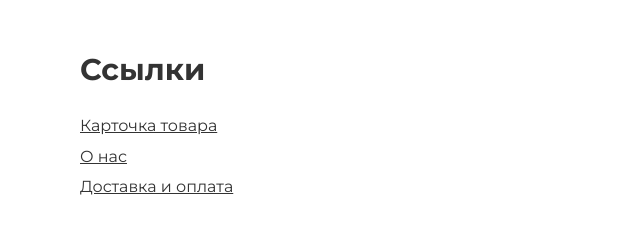
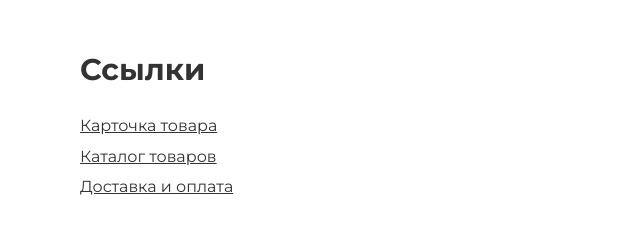
Before and after one commit to pit6262/naradare, a plain HTML site: page links.html in a window 1280 px wide. Shown: the whole page, without its empty margins (0-640 px from the left). Drawn offline with nearby package versions, Linux system fonts and the light colour scheme.

Commit message:
Add files via upload

```diff
--- a/links.html
+++ b/links.html
@@ -29,7 +29,7 @@
 			<div class="ul-wrap">
 				<ul>
 					<li><a href="index.html">Карточка товара </a></li>
-					<li><a href="category.html">О нас </a></li>
+					<li><a href="category.html">Каталог товаров</a></li>
 					<li><a href="delivery.html">Доставка и оплата </a></li>
 					<!-- <li><a href="about.html">О нас </a></li>
 					<li><a href="contacts.html">Контакты </a></li> -->
```
